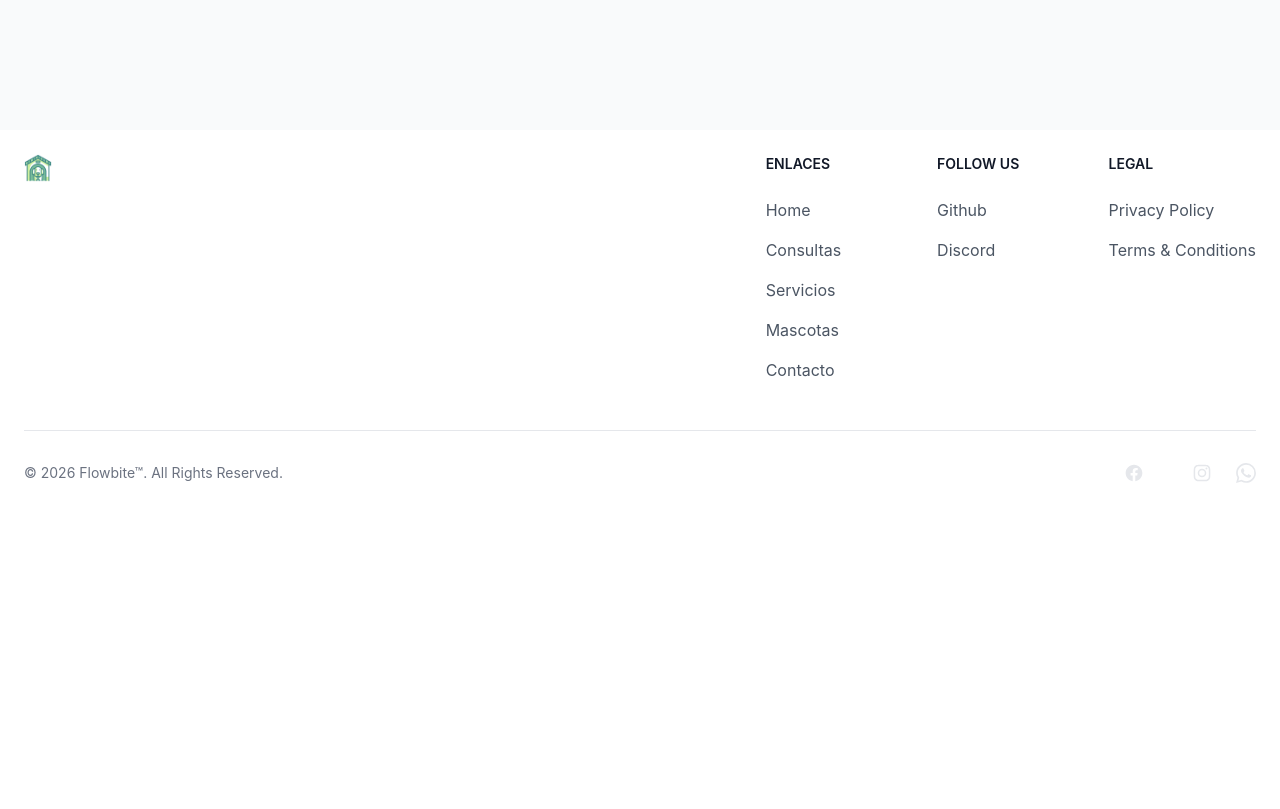
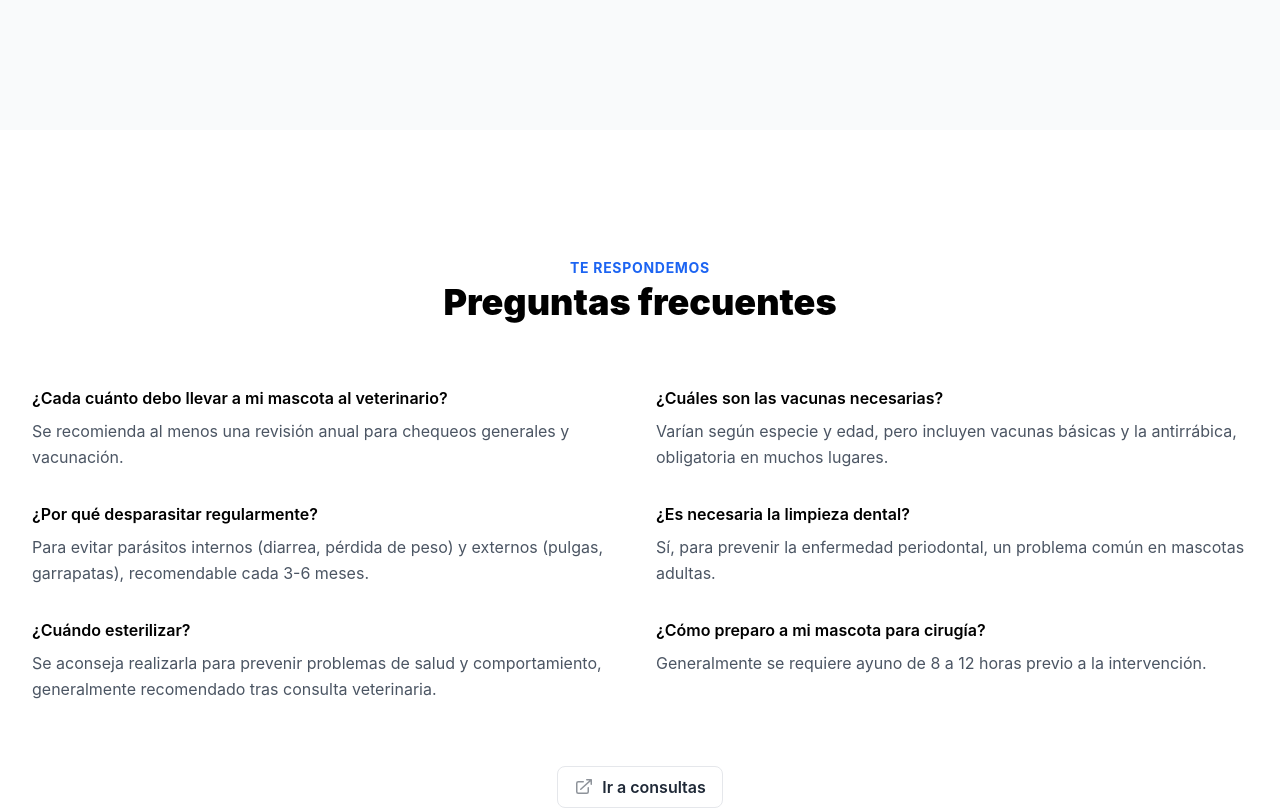
Before and after one commit to AlexdanTB/Veterinaria-AWII, an Angular app: page /consultas in a window 1280 px wide. Shown: the part 1260-2069 px from the top of the page. Before the commit the page ends 1767 px from the top, so only its background shows below. Built offline with nearby package versions, Linux system fonts and the light colour scheme.

Commit message:
style: faq y panel consultas

```diff
--- a/src/app/features/consultas-page/consultas-page.html
+++ b/src/app/features/consultas-page/consultas-page.html
@@ -41,3 +41,5 @@
     </div>
   </div>
 </div>
+
+<app-faq></app-faq>
--- a/src/app/features/consultas-page/consultas-page.ts
+++ b/src/app/features/consultas-page/consultas-page.ts
@@ -3,10 +3,11 @@ import { Mascota } from '../../models/mascota';
 import { PanelPacientes } from "../../shared/panel-pacientes/panel-pacientes";
 import { DetalleConsultas } from "../../shared/detalle-consultas/detalle-consultas";
 import { HeroHome } from "../../shared/hero-home/hero-home";
+import { Faq } from "../../shared/faq/faq";
 
 @Component({
   selector: 'app-consultas-page',
-  imports: [PanelPacientes, DetalleConsultas, HeroHome],
+  imports: [PanelPacientes, DetalleConsultas, HeroHome, Faq],
   templateUrl: './consultas-page.html',
   styleUrl: './consultas-page.css',
 })
--- a/src/app/shared/faq/faq.html
+++ b/src/app/shared/faq/faq.html
@@ -1,5 +1,5 @@
 <!-- FAQ Section: Simple -->
-<div class="bg-white dark:bg-gray-900 dark:text-gray-100">
+<div class="bg-white dark:bg-indigo-950 dark:text-gray-100">
   <div
     class="container mx-auto space-y-16 px-4 py-16 lg:px-8 lg:py-32 xl:max-w-7xl"
   >
@@ -81,7 +81,7 @@
             clip-rule="evenodd"
           />
         </svg>
-        <span>Go to support center</span>
+        <span>Ir a consultas</span>
       </a>
     </div>
     <!-- END Link -->
```
